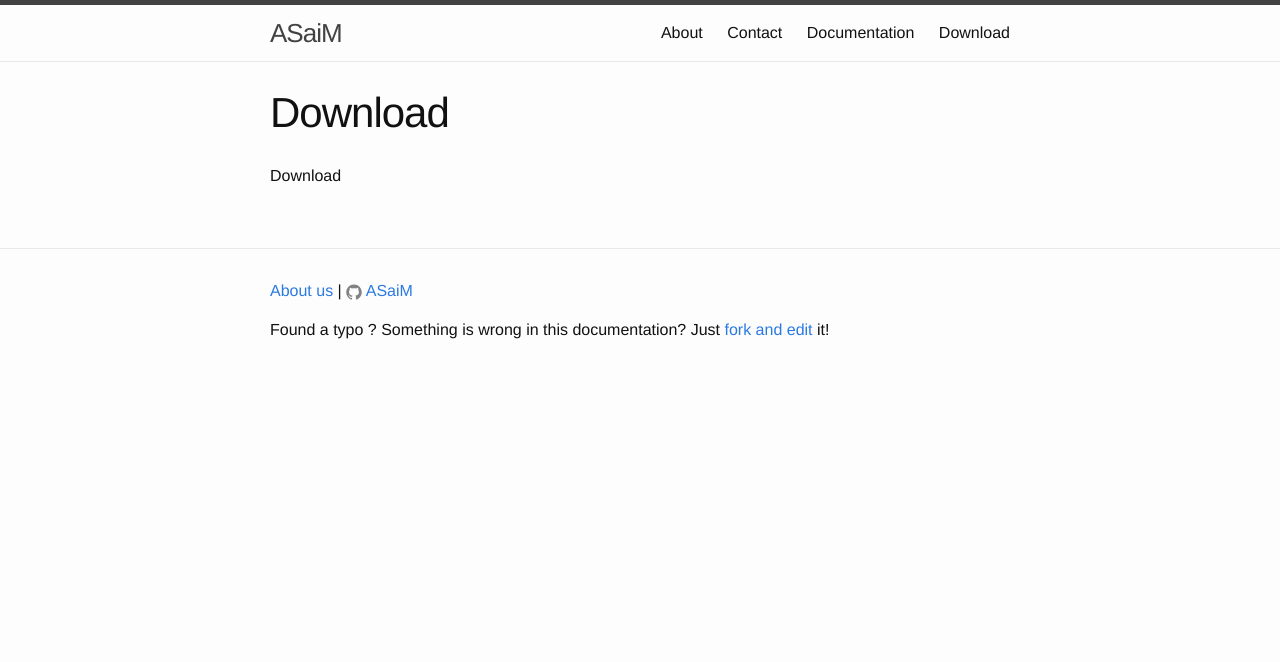
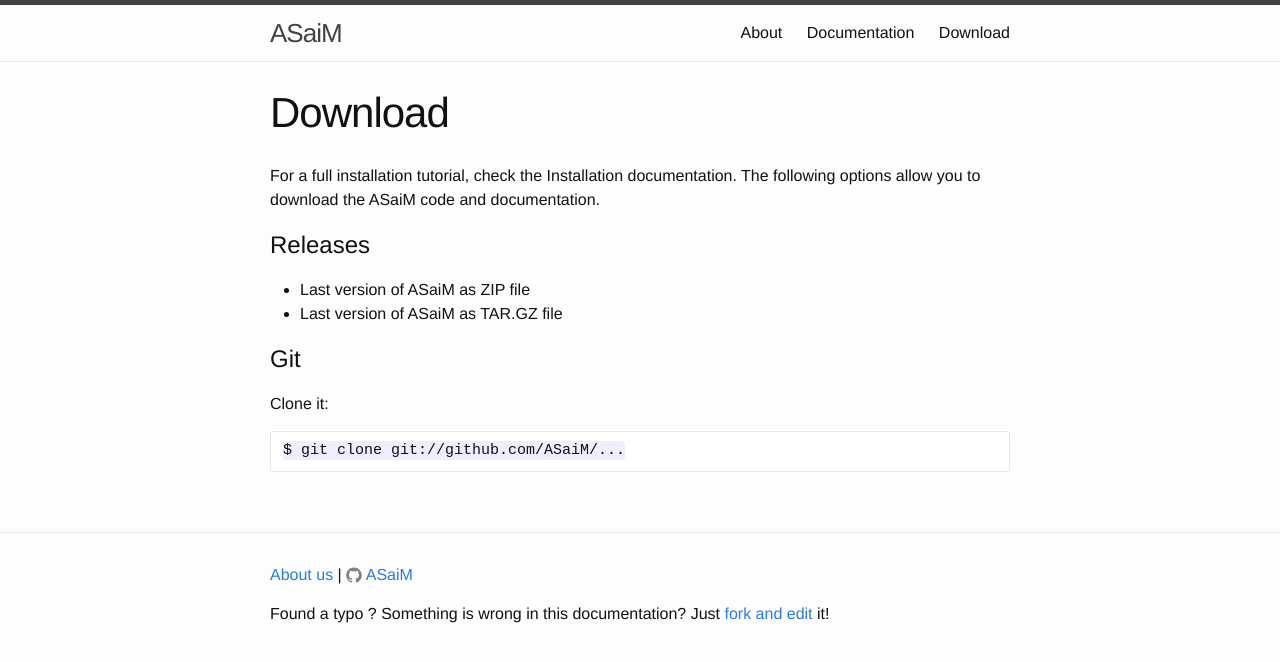
Before and after one commit to ASaiM/asaim.github.io, a Jekyll site: the page built from download.md, in a window 1280 px wide. Shown: the top 662 px of the page. Built offline with Jekyll 4.4.1, drawn with Linux system fonts in a browser that asks for light colours.

````diff
--- a/download.md
+++ b/download.md
@@ -4,4 +4,17 @@ title: Download
 permalink: /download/
 ---
 
-Download
+For a full installation tutorial, check the Installation documentation. The following options allow you to download the ASaiM code and documentation.
+
+# Releases
+
+* Last version of ASaiM as ZIP file
+* Last version of ASaiM as TAR.GZ file
+
+# Git
+
+Clone it:
+
+```
+$ git clone git://github.com/ASaiM/...
+```
````
Also changed, not shown: contact.md (deleted, +0 -7 lines), 1 other file.
